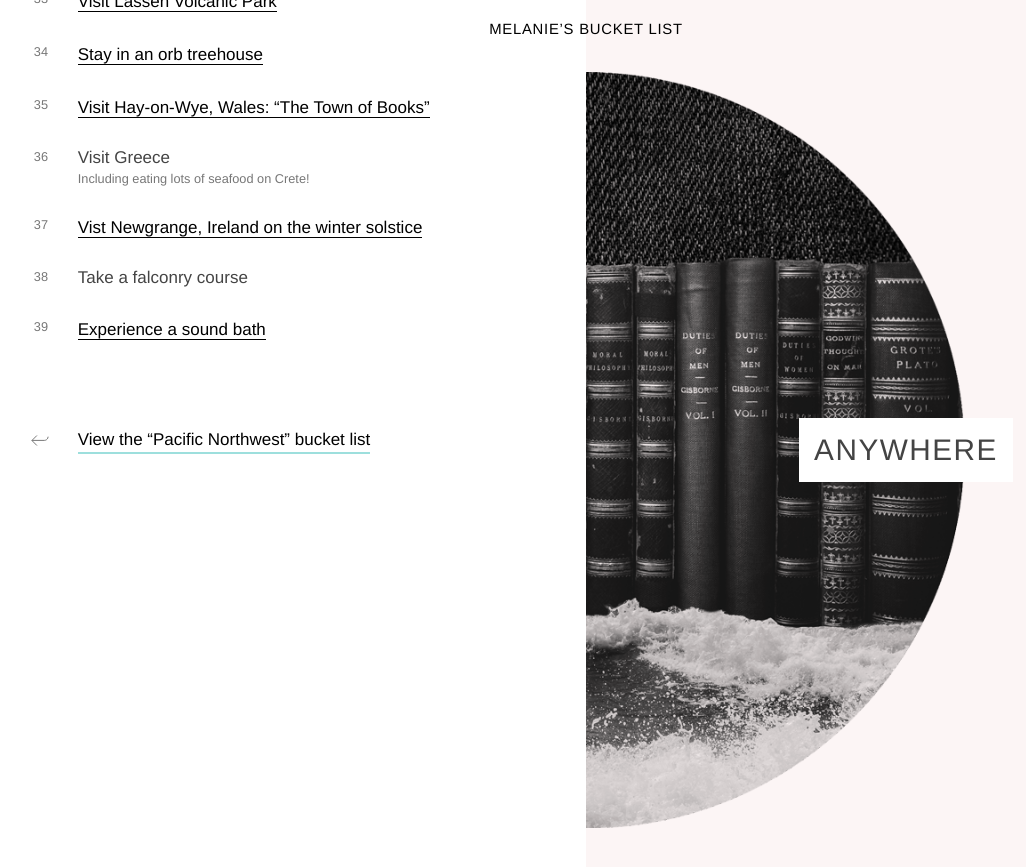
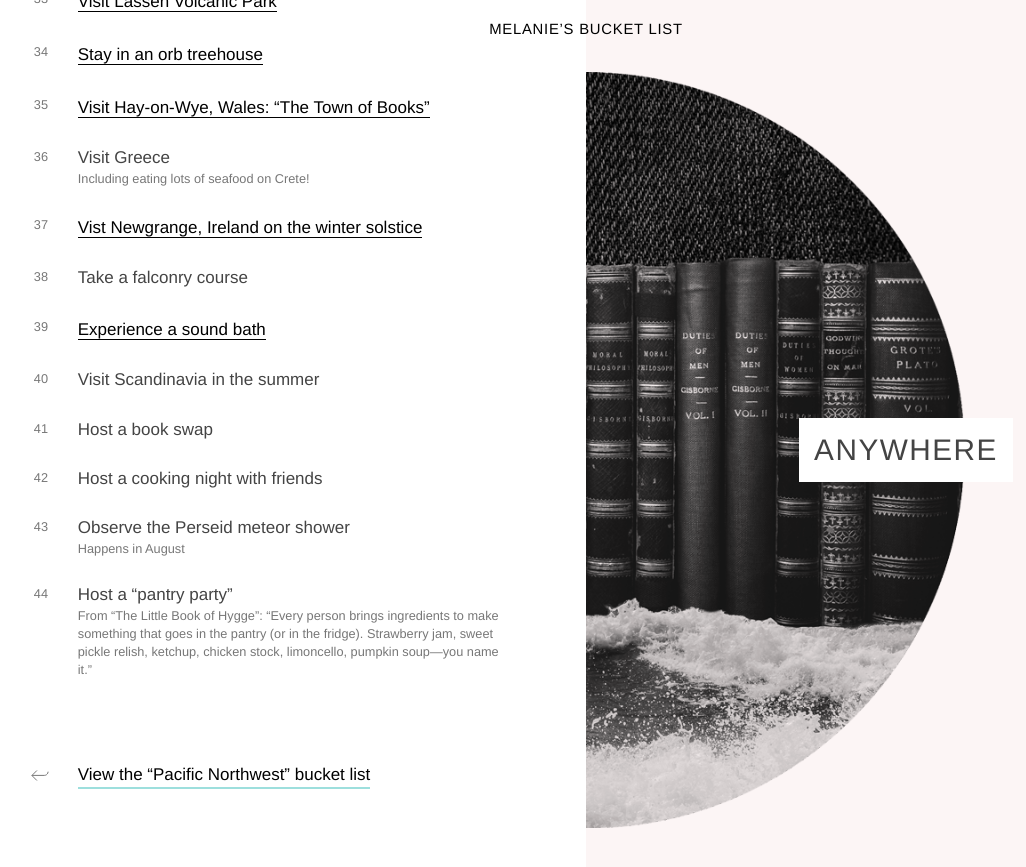
Before and after one commit to melanierichards/bucketlist, a Jekyll site: the page built from anywhere.md, in a window 1280 px wide and 900 px high, scrolled down 1808 px. Shown: the top 867 px of the window, without its empty margins (54-1080 px from the left). Built offline with Jekyll 4.4.1, drawn with Linux system fonts in a browser that asks for light colours; some web fonts are replaced.

Commit message:
Add some list items inspired by reading The Little Book Hygge

```diff
--- a/_data/anywhere.json
+++ b/_data/anywhere.json
@@ -129,4 +129,21 @@
 {
     "text": "Experience a sound bath",
     "url": "https://integratron.com/"
+},
+{
+    "text": "Visit Scandinavia in the summer"
+},
+{
+    "text": "Host a book swap"
+},
+{
+    "text": "Host a cooking night with friends"
+},
+{
+    "text": "Observe the Perseid meteor shower",
+    "notes": "Happens in August"
+},
+{
+    "text": "Host a “pantry party”",
+    "notes": "From “The Little Book of Hygge”: “Every person brings ingredients to make something that goes in the pantry (or in the fridge). Strawberry jam, sweet pickle relish, ketchup, chicken stock, limoncello, pumpkin soup—you name it.”"
 }]
```
